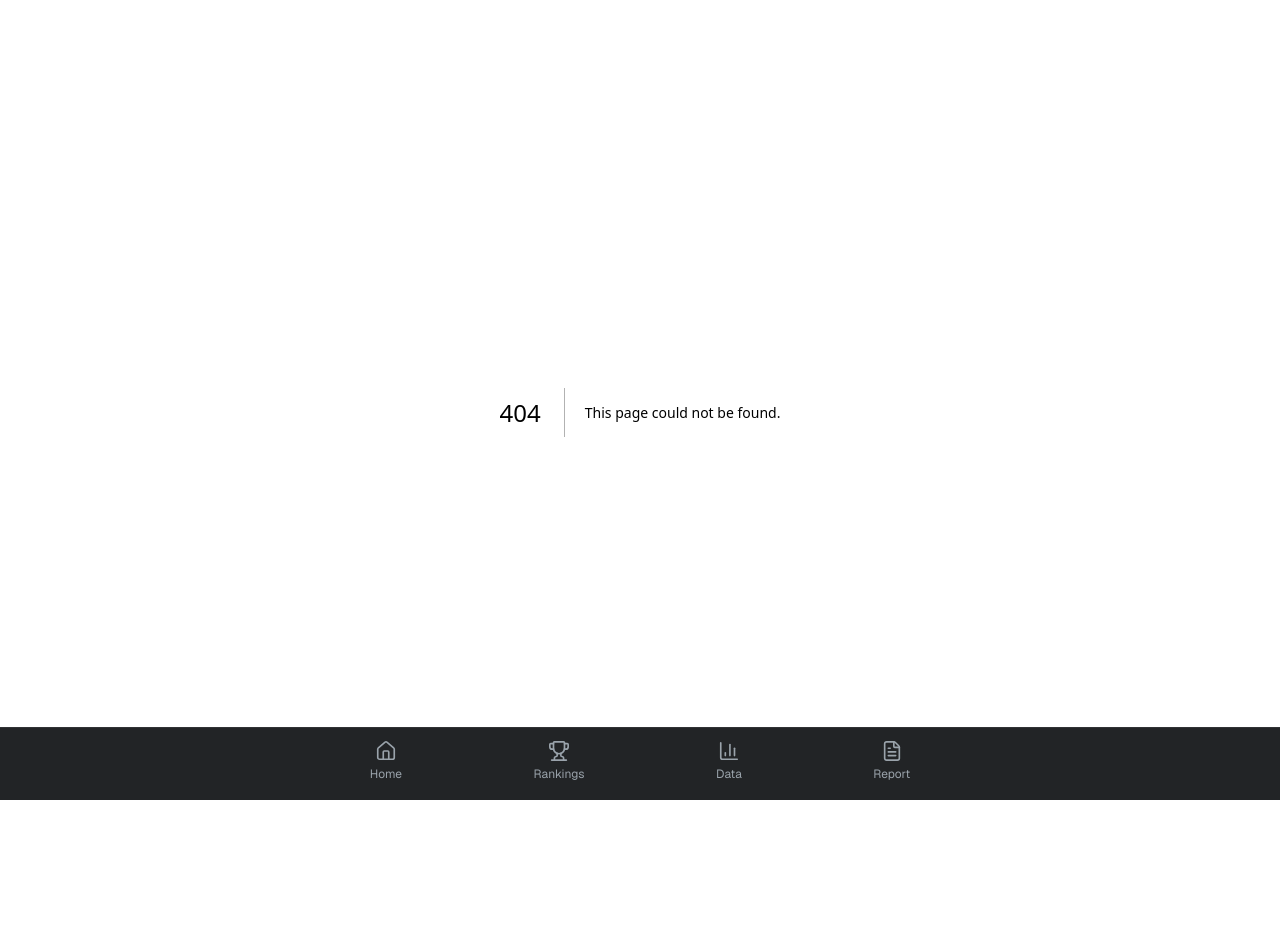
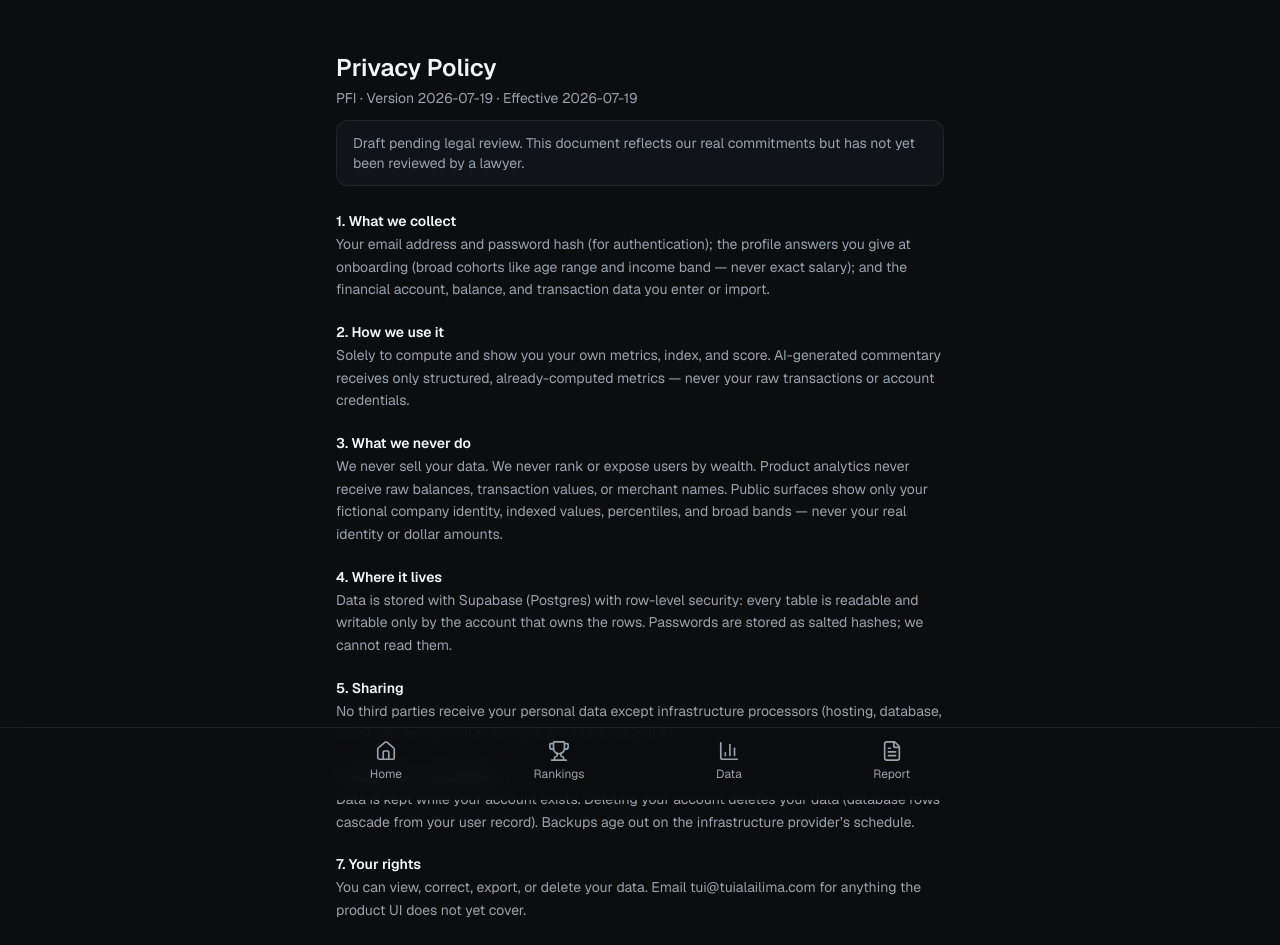
Before and after one commit to coachtui/pfi, a Next.js app: page /privacy in a window 1280 px wide. Before the commit this address had no page. Shown: the top 945 px of the page. Before the commit the page ends 924 px from the top, so only its background shows below. Built offline with nearby package versions, Linux system fonts and the light colour scheme.

Commit message:
feat(auth): drafted terms of service and privacy policy pages

```diff
--- /dev/null
+++ b/src/app/privacy/page.tsx
@@ -0,0 +1,76 @@
+import type { Metadata } from "next";
+import { branding } from "@/lib/config/branding";
+import { PRIVACY_VERSION } from "@/lib/legal/versions";
+import { LegalPage } from "@/components/legal/LegalPage";
+
+export const metadata: Metadata = { title: `Privacy Policy — ${branding.productName}` };
+
+export default function PrivacyPage() {
+  const name = branding.productName;
+  return (
+    <LegalPage title="Privacy Policy" version={PRIVACY_VERSION}>
+      <section>
+        <h2>1. What we collect</h2>
+        <p>
+          Your email address and password hash (for authentication); the profile answers you give at
+          onboarding (broad cohorts like age range and income band — never exact salary); and the
+          financial account, balance, and transaction data you enter or import.
+        </p>
+      </section>
+      <section>
+        <h2>2. How we use it</h2>
+        <p>
+          Solely to compute and show you your own metrics, index, and score. AI-generated
+          commentary receives only structured, already-computed metrics — never your raw
+          transactions or account credentials.
+        </p>
+      </section>
+      <section>
+        <h2>3. What we never do</h2>
+        <p>
+          We never sell your data. We never rank or expose users by wealth. Product analytics never
+          receive raw balances, transaction values, or merchant names. Public surfaces show only
+          your fictional company identity, indexed values, percentiles, and broad bands — never your
+          real identity or dollar amounts.
+        </p>
+      </section>
+      <section>
+        <h2>4. Where it lives</h2>
+        <p>
+          Data is stored with Supabase (Postgres) with row-level security: every table is readable
+          and writable only by the account that owns the rows. Passwords are stored as salted
+          hashes; we cannot read them.
+        </p>
+      </section>
+      <section>
+        <h2>5. Sharing</h2>
+        <p>
+          No third parties receive your personal data except infrastructure processors (hosting,
+          database, email delivery) bound to process it only on our behalf.
+        </p>
+      </section>
+      <section>
+        <h2>6. Retention and deletion</h2>
+        <p>
+          Data is kept while your account exists. Deleting your account deletes your data (database
+          rows cascade from your user record). Backups age out on the infrastructure provider&rsquo;s
+          schedule.
+        </p>
+      </section>
+      <section>
+        <h2>7. Your rights</h2>
+        <p>
+          You can view, correct, export, or delete your data. Email tui@tuialailima.com for anything
+          the product UI does not yet cover.
+        </p>
+      </section>
+      <section>
+        <h2>8. Changes</h2>
+        <p>
+          Material changes bump the version above, and you will be asked to review and accept the
+          new version at your next sign-in.
+        </p>
+      </section>
+    </LegalPage>
+  );
+}
--- /dev/null
+++ b/src/app/terms/page.tsx
@@ -0,0 +1,78 @@
+import type { Metadata } from "next";
+import { branding } from "@/lib/config/branding";
+import { TERMS_VERSION } from "@/lib/legal/versions";
+import { LegalPage } from "@/components/legal/LegalPage";
+
+export const metadata: Metadata = { title: `Terms of Service — ${branding.productName}` };
+
+export default function TermsPage() {
+  const name = branding.productName;
+  return (
+    <LegalPage title="Terms of Service" version={TERMS_VERSION}>
+      <section>
+        <h2>1. Agreement</h2>
+        <p>
+          By creating an account you agree to these Terms of Service and to the Privacy Policy. If
+          you do not agree, do not use {name}.
+        </p>
+      </section>
+      <section>
+        <h2>2. What {name} is — and is not</h2>
+        <p>
+          {name} is an educational analytics tool that presents your household finances the way a
+          public company presents its performance. It is <strong>not</strong> financial, investment,
+          tax, or legal advice, and no output — including any score — is a credit score or a
+          recommendation to buy or sell anything. Decisions you make remain your own.
+        </p>
+      </section>
+      <section>
+        <h2>3. Your account</h2>
+        <p>
+          You must provide a valid email address and keep your password confidential. You are
+          responsible for activity under your account. You may close your account at any time,
+          which deletes your data as described in the Privacy Policy.
+        </p>
+      </section>
+      <section>
+        <h2>4. Your data, your ownership</h2>
+        <p>
+          Financial data you enter or import remains yours. You grant {name} only the processing
+          rights needed to compute and display your own metrics. We never sell your data.
+        </p>
+      </section>
+      <section>
+        <h2>5. Acceptable use</h2>
+        <p>
+          Do not attempt to access other users&rsquo; data, probe or disrupt the service, or use it
+          for unlawful purposes.
+        </p>
+      </section>
+      <section>
+        <h2>6. Accuracy and availability</h2>
+        <p>
+          Calculations are deterministic and explainable, but depend on the completeness of the data
+          you provide. The service is provided &ldquo;as is&rdquo;, without warranty, and may change
+          or be interrupted while in active development.
+        </p>
+      </section>
+      <section>
+        <h2>7. Limitation of liability</h2>
+        <p>
+          To the maximum extent permitted by law, {name} is not liable for indirect or
+          consequential damages, or for financial outcomes of decisions informed by the product.
+        </p>
+      </section>
+      <section>
+        <h2>8. Changes</h2>
+        <p>
+          If these terms materially change, the version above changes and you will be asked to
+          review and accept the new version at your next sign-in before continuing.
+        </p>
+      </section>
+      <section>
+        <h2>9. Contact</h2>
+        <p>Questions: tui@tuialailima.com.</p>
+      </section>
+    </LegalPage>
+  );
+}
--- /dev/null
+++ b/src/components/legal/LegalPage.tsx
@@ -0,0 +1,34 @@
+import Link from "next/link";
+import { branding } from "@/lib/config/branding";
+
+interface LegalPageProps {
+  title: string;
+  version: string;
+  children: React.ReactNode;
+}
+
+/** Shared frame for legal documents: title, version stamp, draft banner. */
+export function LegalPage({ title, version, children }: LegalPageProps) {
+  return (
+    <article className="mx-auto max-w-2xl px-4 py-10">
+      <header className="mb-6">
+        <h1 className="text-2xl font-semibold text-primary">{title}</h1>
+        <p className="mt-1 text-sm text-secondary">
+          {branding.productName} · Version {version} · Effective {version}
+        </p>
+        <p className="mt-3 rounded-xl border border-border-subtle bg-inset px-4 py-3 text-sm text-secondary" role="note">
+          Draft pending legal review. This document reflects our real commitments but has not yet
+          been reviewed by a lawyer.
+        </p>
+      </header>
+      <div className="flex flex-col gap-5 text-sm leading-relaxed text-secondary [&_h2]:text-base [&_h2]:font-semibold [&_h2]:text-primary">
+        {children}
+      </div>
+      <footer className="mt-8 text-sm">
+        <Link href="/login" className="text-primary underline underline-offset-4">
+          Back to sign in
+        </Link>
+      </footer>
+    </article>
+  );
+}
--- a/src/proxy.ts
+++ b/src/proxy.ts
@@ -2,7 +2,7 @@ import { createServerClient } from "@supabase/ssr";
 import { NextResponse, type NextRequest } from "next/server";
 import { env } from "@/lib/config/env";
 
-const PUBLIC_PREFIXES = ["/login", "/auth"];
+const PUBLIC_PREFIXES = ["/login", "/signup", "/auth", "/terms", "/privacy"];
 
 export async function proxy(request: NextRequest) {
   let response = NextResponse.next({ request });
```
